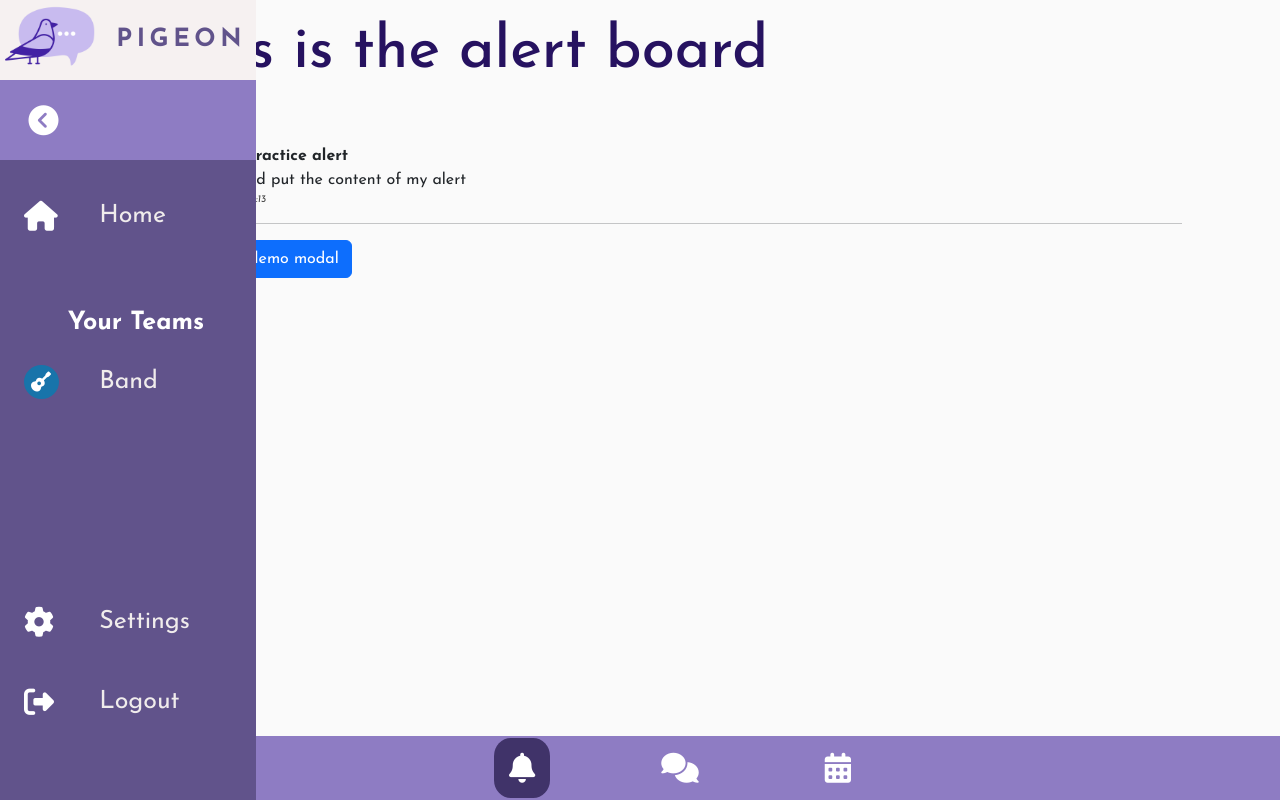
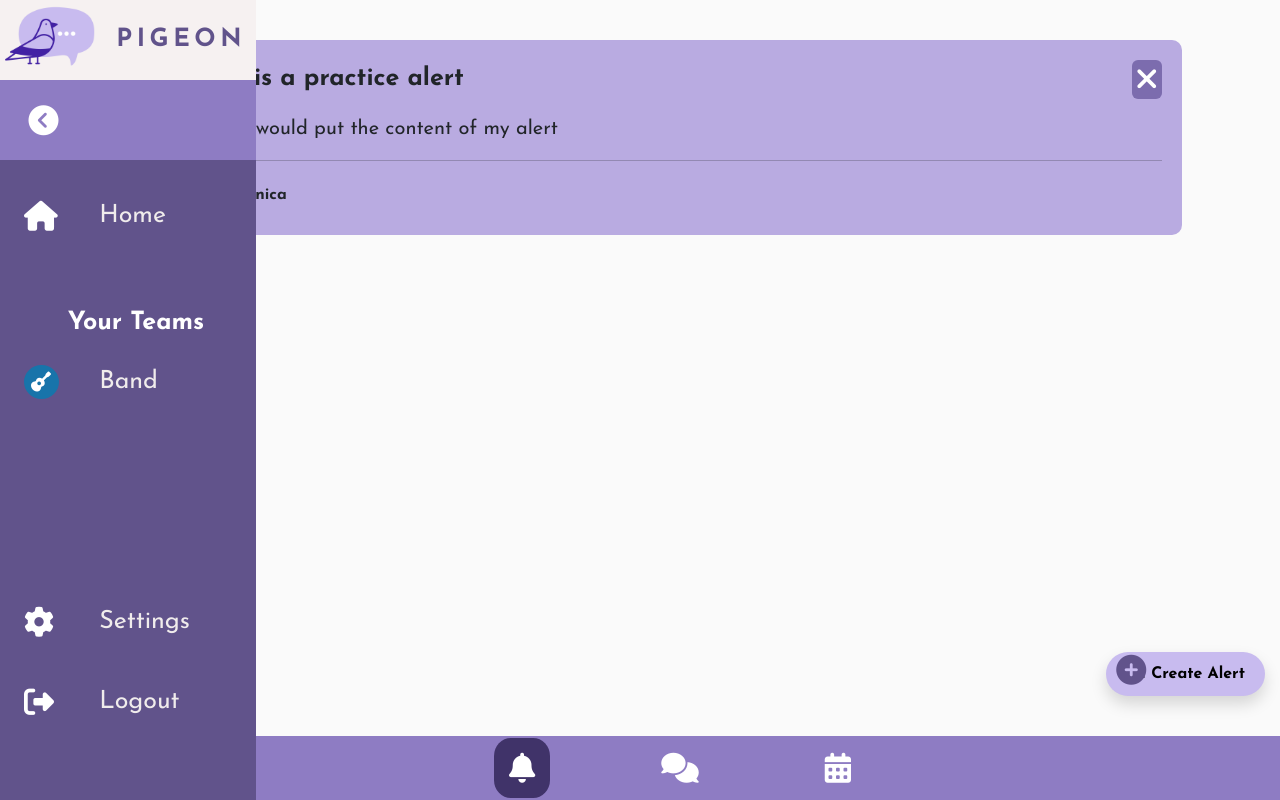
Before and after one commit to Danica-Kane/Pigeon, a Flask app: page /alert_board in a window 1280 px wide. Run offline with Flask 3, Linux system fonts and the light colour scheme; a user stored in the database is signed in; data comes from the database, SQL or seed files in the repository; both versions use the stored data as it was after the commit; some libraries are stand-ins or nearby versions.

Commit message:
alert module - styling done

```diff
--- a/website/static/css/main.css
+++ b/website/static/css/main.css
@@ -353,3 +353,83 @@ h3{
   color: #3f3f3f;
   font-size: 10px;
 }
+
+/* Alert Board page */
+
+.alert-create-btn{
+  border-radius: 40px;
+  border-style: none;
+  color:black;
+  background-color: #C8BBEF;
+  padding: 10px;
+  position: absolute;
+  bottom: 13%;
+  right: 15px;
+}
+
+.alert-create-btn:hover{
+  background-color: #9687c2;
+
+}
+
+.fa-circle-plus{
+  color: #61538B;
+  width: 5px;
+  height: 5px;
+  position: absolute;
+  bottom: 4.5vh;
+}
+
+.alert-text{
+  display: inline;
+  padding-right: 10px;
+  margin-left: 20px;
+  font-weight: bold;
+}
+
+.modal{
+  background-color: #8e7cc3;
+}
+
+.form-label-alert{
+  font-weight: bold;
+  font-size: 30px;
+}
+
+.alert-submit-btn{
+  background-color: #00bf63;
+  border-radius: 10px;
+  float: left;
+  font-size: 30px;
+}
+
+.alert-submit-btn:hover{
+  background-color: #06753f;
+}
+
+/* alert cards */
+
+.alert-post-card{
+  background-color: #b9abe1;
+  border-radius: 10px;
+  border-style: none;
+  padding: 20px;
+}
+
+.alert-post-title{
+  font-weight: bold;
+  font-size: 25px;
+}
+
+.alert-post-content{
+  font-size: 20px;
+}
+
+.alert-close-btn{
+  float: right;
+  padding-top: 3px;
+  padding-left: 3px;
+  padding-right: 3px;
+  padding-bottom: 0px;
+  background-color: #7c6cae;
+}
--- a/website/templates/alert_board.html
+++ b/website/templates/alert_board.html
@@ -1,65 +1,55 @@
 {% extends "base.html" %} {% block title%}Alert Board{% endblock %} {% block content %}
 
 <main>
-<h1>this is the alert board</h1>
-
 
 <!-- display messages -->
 
 <br/>
 
 {% for postalert in posts %}
-    {{ postalert.posteralert.first_name }}<br/>
-    <strong>{{ postalert.title }}</strong><br/>
-    {{ postalert.content }} <br/>
-    <p class="date-msg">{{ postalert.date_posted }} <p> <hr>
+    <div class="alert-post-card">
+        <a href="/delete/{{postalert.id}}" class="btn alert-close-btn"><i class="fa-solid fa-xmark"></i></a>
+        <p class="alert-post-title">{{ postalert.title }}</p>
+        <p class="alert-post-content">{{ postalert.content }} </p>
+        <hr>
+        <img src="{{ url_for('static', filename='images/' + postalert.posteralert.profile_pic )}}" class="profile-pic-msg">
+        <strong>{{ postalert.posteralert.first_name }}</strong>
+    </div>
+    <br/><br/>
 {% endfor %}
 
-<!-- form to create message -->
+<!-- Form to create message -->
 
 <!-- Button trigger modal -->
-<button type="button" class="btn btn-primary" data-bs-toggle="modal" data-bs-target="#exampleModal">
-    Launch demo modal
+<button type="button" class="btn alert-create-btn shadow" data-bs-toggle="modal" data-bs-target="#alertModal">
+    <i class="fa-solid fa-circle-plus"></i>
+    <p class="alert-text" >_ Create Alert</p>
   </button>
 
   <!-- Modal -->
-  <div class="modal fade" id="exampleModal" tabindex="-1" aria-labelledby="exampleModalLabel" aria-hidden="true">
+  <div class="modal fade" id="alertModal" tabindex="-1" aria-labelledby="alertModalLabel" aria-hidden="true">
     <div class="modal-dialog">
       <div class="modal-content">
         <div class="modal-header">
-          <h1 class="modal-title fs-5" id="exampleModalLabel">Modal title</h1>
+          <p class="modal-title fs-5" id="alertModalLabel"><strong>Create Alert</strong></p>
           <button type="button" class="btn-close" data-bs-dismiss="modal" aria-label="Close"></button>
         </div>
         <div class="modal-body">
-            <div class="shadow p-3 mb-5 bg-body rounded">
+            <div class=" p-3 mb-5 bg-body">
                 <form method="POST">
                     {{form.hidden_tag()}}
-                    {{form.title.label (class="form-label")}}
-                    {{form.title (class="form-control instant-msg-input")}} <br/>
-                    {{form.content.label (class="form-label")}}
-                    {{form.content (class="form-control instant-msg-input", rows="1")}}
-                    <br/>
-                    {{ form.submit(class="btn instant-msg-btn fa-solid")}}
+                    {{form.title.label (class="form-label-alert")}} <br/>
+                    {{form.title (class="form-control alert-title-input", placeholder="What is your alert about?")}} <br/> <br/>
+                    {{form.content.label (class="form-label-alert")}}<br/>
+                    {{form.content (class="form-control alert-content-input", placeholder="Put the details of your alert here", rows="5")}}
+                    <br/><br/>
+                    {{ form.submit(class="btn alert-submit-btn")}}
                 </form>
             </div>
         </div>
       </div>
     </div>
   </div>
-
-
-  <!--
-<div class="shadow p-3 mb-5 bg-body rounded">
-    <form method="POST">
-        {{form.hidden_tag()}}
-        {{form.title.label (class="form-label")}}
-        {{form.title (class="form-control instant-msg-input")}} <br/>
-        {{form.content.label (class="form-label")}}
-        {{form.content (class="form-control instant-msg-input", rows="1")}}
-        <br/>
-        {{ form.submit(class="btn instant-msg-btn fa-solid")}}
-    </form>
-</div>-->
 
 </main>
 <!--SECONDARY NAVBAR-->
--- a/website/views.py
+++ b/website/views.py
@@ -1,4 +1,4 @@
-from flask import Blueprint, flash, render_template, request, session, send_file
+from flask import Blueprint, flash, render_template, request, session, send_file, redirect
 from flask_login import login_required, current_user, login_user
 from .import db
 import os
@@ -68,7 +68,6 @@ def alert_board():
 
     return render_template("alert_board.html", user=current_user,  form=form, posts=posts)
 
-
 @views.route('/event_board')
 @login_required
 def event_board():
@@ -79,3 +78,20 @@ def event_board():
 @login_required
 def settings():
     return render_template("settings.html", user=current_user)
+
+@views.route('delete/<int:id>')
+@login_required
+def delete(id):
+    alert_to_delete = PostsAlert.query.get_or_404(id)
+    id = current_user.id
+
+    if id == alert_to_delete.poster_id:
+        try:
+            db.session.delete(alert_to_delete)
+            db.session.commit()
+            return redirect('/alert_board')
+        except:
+            return "there was a problem"
+    else:
+        flash("you are not authorised to delete this alert. ")
+        return redirect('/alert_board')
```
Also changed, not shown: instance/databse.db, website/static/images/1940f2be-1c9c-11ef-a6d8-1e000701594a.webp (renamed from website/static/images/11d63c20-1baf-11ef-841f-1e000701594a.webp), website/static/images/68a1e0e4-1c6e-11ef-9343-1e000701594a.webp (added).
